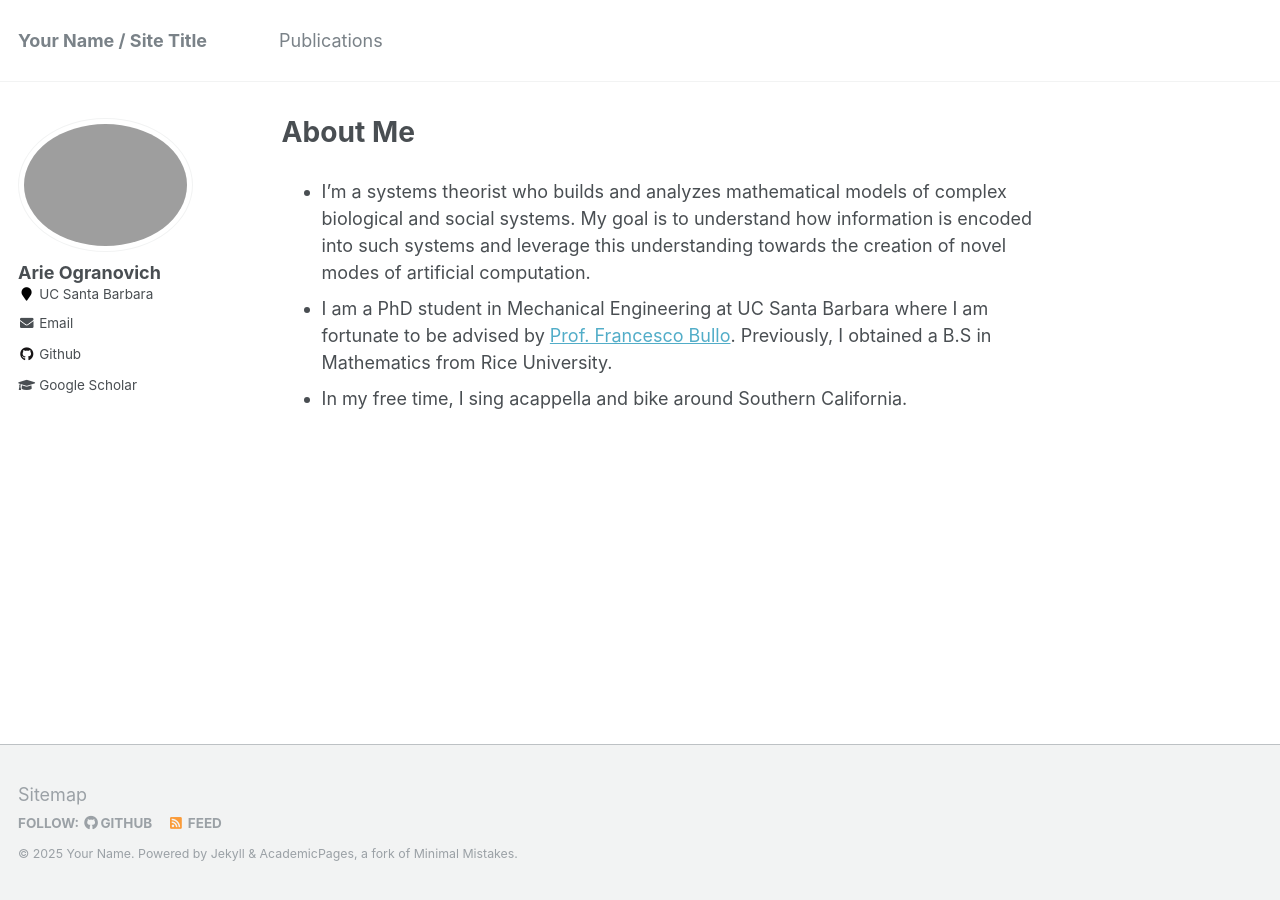
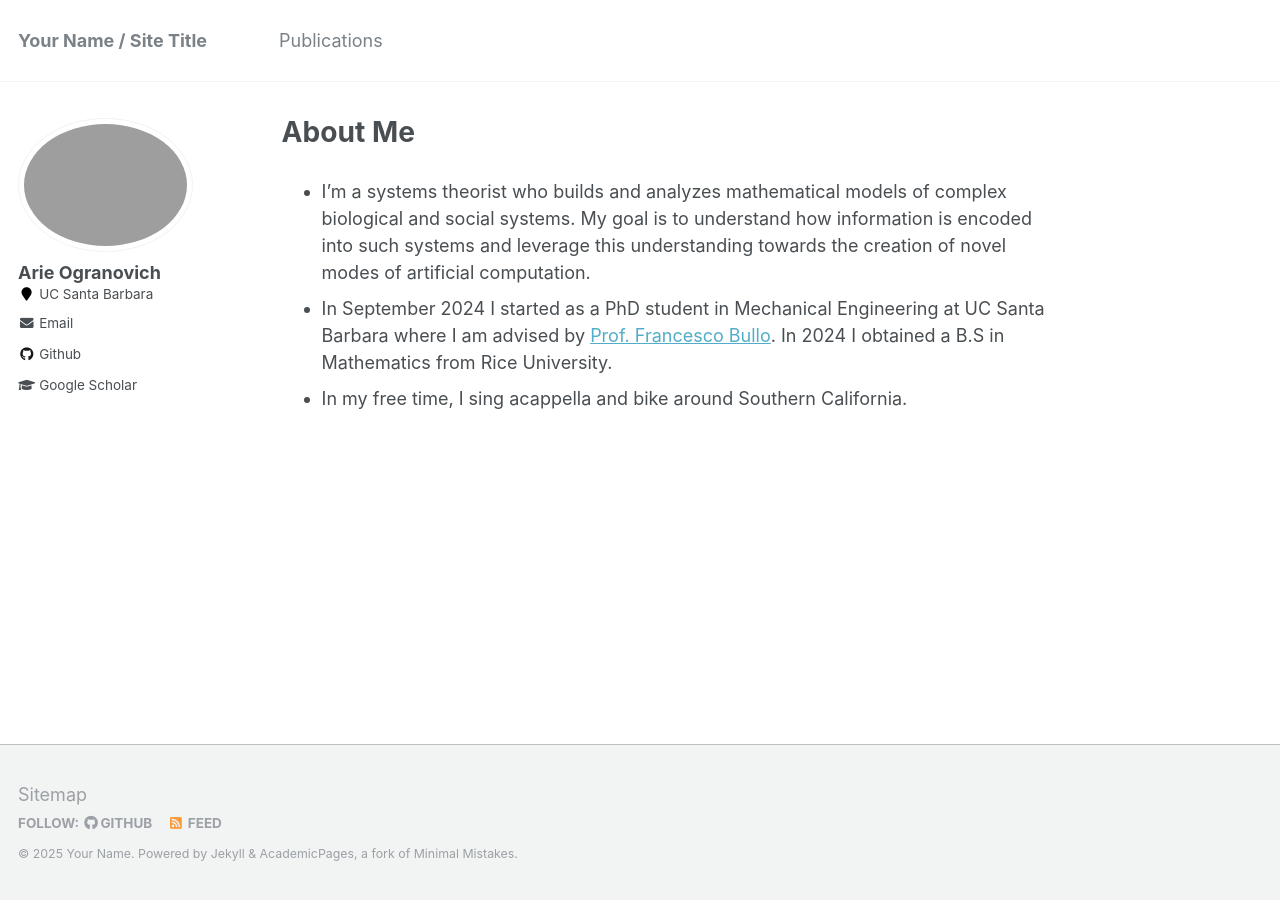
Before and after one commit to arieogranovich/arie.github.io, a Jekyll site: the page built from _pages/about.md, in a window 1280 px wide. Built offline with Jekyll 4.4.1, drawn with Linux system fonts in a browser that asks for light colours.

Commit message:
Final push of the day

```diff
--- a/_pages/about.md
+++ b/_pages/about.md
@@ -8,5 +8,5 @@ redirect_from:
   - /about.html
 ---
 - I'm a systems theorist who builds and analyzes mathematical models of complex biological and social systems. My goal is to understand how information is encoded into such systems and leverage this understanding towards the creation of novel modes of artificial computation.
-- I am a PhD student in Mechanical Engineering at UC Santa Barbara where I am fortunate to be advised by [Prof. Francesco Bullo](https://fbullo.github.io/). Previously, I obtained a B.S in Mathematics from Rice University.
+- In September 2024 I started as a PhD student in Mechanical Engineering at UC Santa Barbara where I am advised by [Prof. Francesco Bullo](https://fbullo.github.io/). In 2024 I obtained a B.S in Mathematics from Rice University.
 - In my free time, I sing acappella and bike around Southern California.
```
